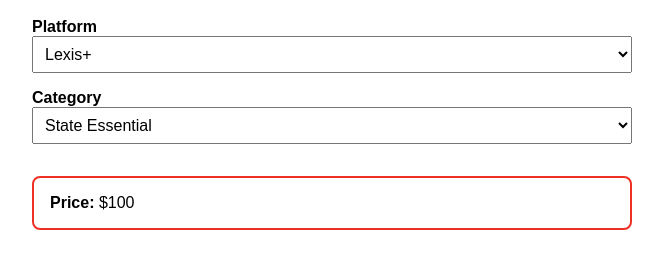
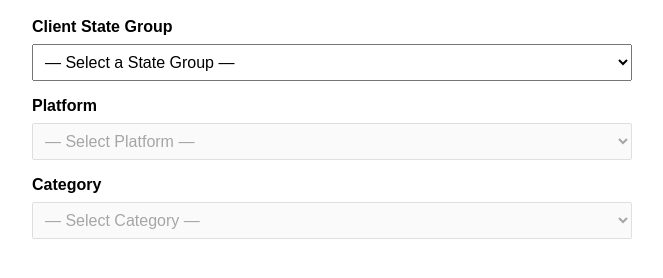
Before and after one commit to LNCW-collab/product-configurator, a plain HTML site: page index.html in a window 1280 px wide. Shown: the part 72-350 px from the top of the page, without its empty margins (308-971 px from the left). Drawn offline with Linux system fonts and the light colour scheme.

Commit message:
Added state filters

```diff
--- a/index.html
+++ b/index.html
@@ -8,7 +8,7 @@
     body { font-family: Arial, sans-serif; max-width: 600px; margin: 2rem auto; }
     h1 { color: #EE3124; }
     label { display: block; margin-top: 1rem; font-weight: bold; }
-    select { width: 100%; padding: 0.5rem; font-size: 1rem; }
+    select { width: 100%; padding: 0.5rem; font-size: 1rem; margin-top: 0.5rem; }
     .card { border: 2px solid #EE3124; border-radius: 8px; padding: 1rem; margin-top: 2rem; }
     .card img { max-width: 100%; height: auto; }
     .card h2 { margin: 0.5rem 0; }
@@ -17,61 +17,103 @@
 </head>
 <body>
   <h1>Lexis+ Product Configurator</h1>
+
+  <label for="stateGroup">Client State Group</label>
+  <select id="stateGroup">
+    <option disabled selected>— Select a State Group —</option>
+  </select>
+
   <label for="platform">Platform</label>
-  <select id="platform">
+  <select id="platform" disabled>
+    <option disabled selected>— Select Platform —</option>
     <option>Lexis+</option>
     <option>Lexis+ AI</option>
   </select>
 
   <label for="tier">Category</label>
-  <select id="tier">
-    <option>State Essential</option>
-    <option>State Enhanced</option>
-    <option>State Professional</option>
-    <option>Premiere</option>
+  <select id="tier" disabled>
+    <option disabled selected>— Select Category —</option>
   </select>
 
-  <div id="output" class="card">
-    <img id="logo" src="LexisPlus.png" alt="Logo">
-    <h2 id="title">Lexis+ - State Essential</h2>
-    <p><strong>Price:</strong> $100</p>
-    <p id="features"><strong>Features:</strong> Basic search; Case law</p>
+  <div id="output" class="card" style="display:none;">
+    <img id="logo" src="" alt="Logo">
+    <h2 id="title"></h2>
+    <p><strong>Price:</strong> <span id="price"></span></p>
+    <p id="features"><strong>Features:</strong> </p>
   </div>
 
   <script>
-    const data = [
-      { platform: 'Lexis+', tier: 'State Essential', price: '$100', features: 'Basic search; Case law', logo: 'LexisPlus.png' },
-      { platform: 'Lexis+', tier: 'State Enhanced', price: '$150', features: 'Enhanced search; Case law; Statutes', logo: 'LexisPlus.png' },
-      { platform: 'Lexis+', tier: 'State Professional', price: '$200', features: 'All Enhanced + Analytics', logo: 'LexisPlus.png' },
-      { platform: 'Lexis+', tier: 'Premiere', price: '$250', features: 'All Professional + AI Summaries', logo: 'LexisPlus.png' },
-      { platform: 'Lexis+ AI', tier: 'State Essential', price: '$120', features: 'AI Assist Basic', logo: 'LexisPlusAi.png' },
-      { platform: 'Lexis+ AI', tier: 'State Enhanced', price: '$180', features: 'AI Enhanced Search; Summaries', logo: 'LexisPlusAi.png' },
-      { platform: 'Lexis+ AI', tier: 'State Professional', price: '$240', features: 'All Enhanced + Advanced AI', logo: 'LexisPlusAi.png' },
-      { platform: 'Lexis+ AI', tier: 'Premiere', price: '$300', features: 'Full AI Suite + Analytics', logo: 'LexisPlusAi.png' }
-    ];
+    // Define state groups and their states
+    const stateGroups = {
+      "Group A": ["AL","AZ","CA","CO","CT","FL","GA","IL","IN","MA","MD","MI","MN","MO","LA","NJ","NV","NY","OH","OR","PA","TN","TX","VA","WA","WI"],
+      "Group C": ["AK","ND","NM","SD","MT","WY"],
+      "Group D": ["AR","DE","HI","IA","ID","KS","KY","ME","MS","NC","NE","NH","OK","RI","UT","VT","WV"]
+    };
 
-    const pSelect = document.getElementById('platform');
-    const tSelect = document.getElementById('tier');
+    // Define available tiers per group (all for each group)
+    const tierMapping = {
+      "Group A": ["State Essential","State Enhanced","State Professional","Premiere"],
+      "Group C": ["State Essential","State Enhanced","State Professional","Premiere"],
+      "Group D": ["State Essential","State Enhanced","State Professional","Premiere"]
+    };
+
+    // Features and pricing per tier
+    const featuresByTier = {
+      "State Essential": { price: "$100/mo", features: "State Briefs; Pleadings & Motions; State Jury Instructions" , logo: "LexisPlus.png"},
+      "State Enhanced": { price: "$150/mo", features: "All Essential + Federal Cases; Federal Legislative Materials; Templates; Practical Guidance", logo: "LexisPlus.png" },
+      "State Professional": { price: "$200/mo", features: "All Enhanced + Analytics; News; Verdicts & Settlements; CourtLink", logo: "LexisPlus.png" },
+      "Premiere": { price: "$250/mo", features: "All Professional + AI Summaries; Advanced Research Tools", logo: "LexisPlus.png" }
+    };
+
+    // DOM elements
+    const sgSelect = document.getElementById('stateGroup');
+    const pSelect  = document.getElementById('platform');
+    const tSelect  = document.getElementById('tier');
+    const output   = document.getElementById('output');
     const logoImg  = document.getElementById('logo');
     const titleEl  = document.getElementById('title');
-    const priceEl  = document.querySelector('#output p strong + span, #output p:nth-child(3)') || document.createElement('span');
+    const priceEl  = document.getElementById('price');
     const featuresEl = document.getElementById('features');
 
-    function updateCard() {
-      const plat = pSelect.value;
+    // Initialize state group dropdown
+    Object.keys(stateGroups).forEach(group => {
+      const opt = document.createElement('option'); opt.value = group; opt.textContent = group;
+      sgSelect.appendChild(opt);
+    });
+
+    // On state group change, enable platform, reset others
+    sgSelect.addEventListener('change', () => {
+      pSelect.disabled = false;
+      tSelect.disabled = true;
+      output.style.display = 'none';
+      pSelect.selectedIndex = 0;
+      tSelect.innerHTML = '<option disabled selected>— Select Category —</option>';
+    });
+
+    // On platform change, enable tier dropdown
+    pSelect.addEventListener('change', () => {
+      const group = sgSelect.value;
+      const tiers = tierMapping[group] || [];
+      tSelect.innerHTML = '<option disabled selected>— Select Category —</option>';
+      tiers.forEach(t => {
+        const opt = document.createElement('option'); opt.value = t; opt.textContent = t;
+        tSelect.appendChild(opt);
+      });
+      tSelect.disabled = false;
+      output.style.display = 'none';
+    });
+
+    // On tier change, update card
+    tSelect.addEventListener('change', () => {
       const tier = tSelect.value;
-      const entry = data.find(d => d.platform === plat && d.tier === tier);
-      if (!entry) return;
-      logoImg.src = entry.logo;
-      titleEl.textContent = `${plat} - ${tier}`;
-      priceEl.parentNode.innerHTML = `<strong>Price:</strong> ${entry.price}`;
-      featuresEl.innerHTML = `<strong>Features:</strong> ${entry.features}`;
-    }
-
-    pSelect.addEventListener('change', updateCard);
-    tSelect.addEventListener('change', updateCard);
-
-    updateCard();
+      const data = featuresByTier[tier];
+      if (!data) return;
+      logoImg.src = data.logo;
+      titleEl.textContent = `${pSelect.value} - ${tier}`;
+      priceEl.textContent = data.price;
+      featuresEl.innerHTML = `<strong>Features:</strong> ${data.features}`;
+      output.style.display = 'block';
+    });
   </script>
 </body>
 </html>
```
